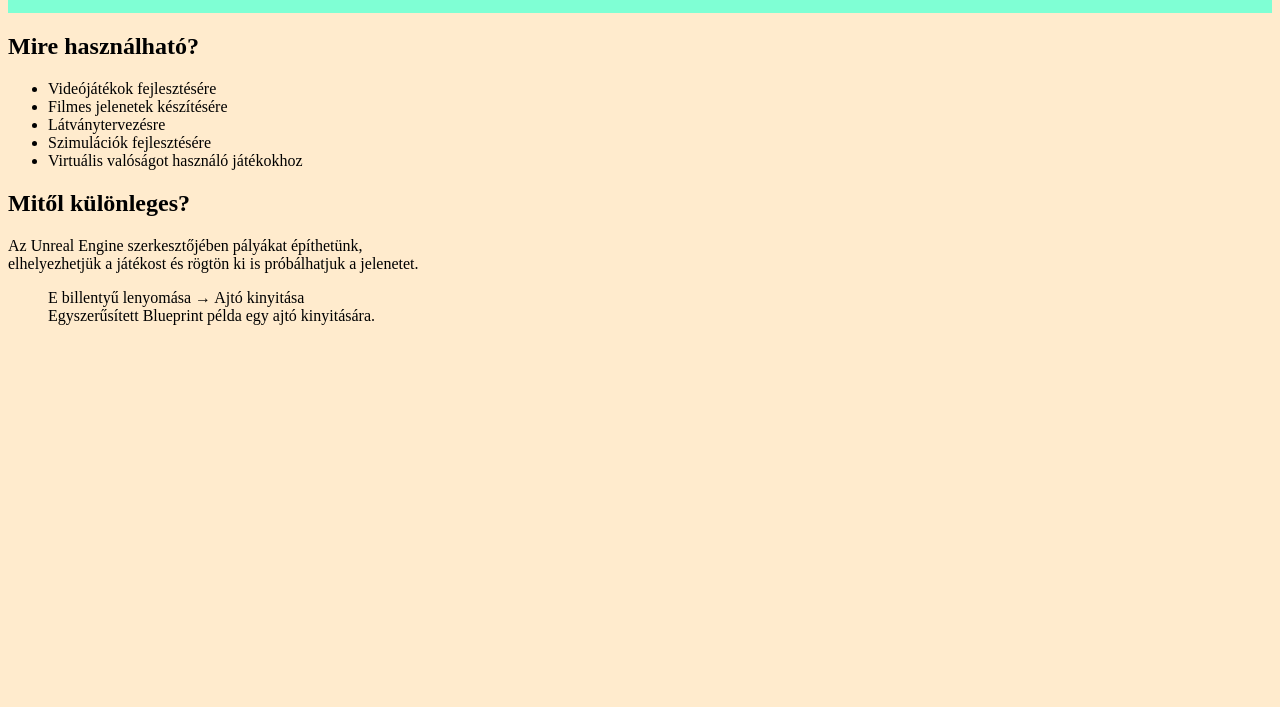
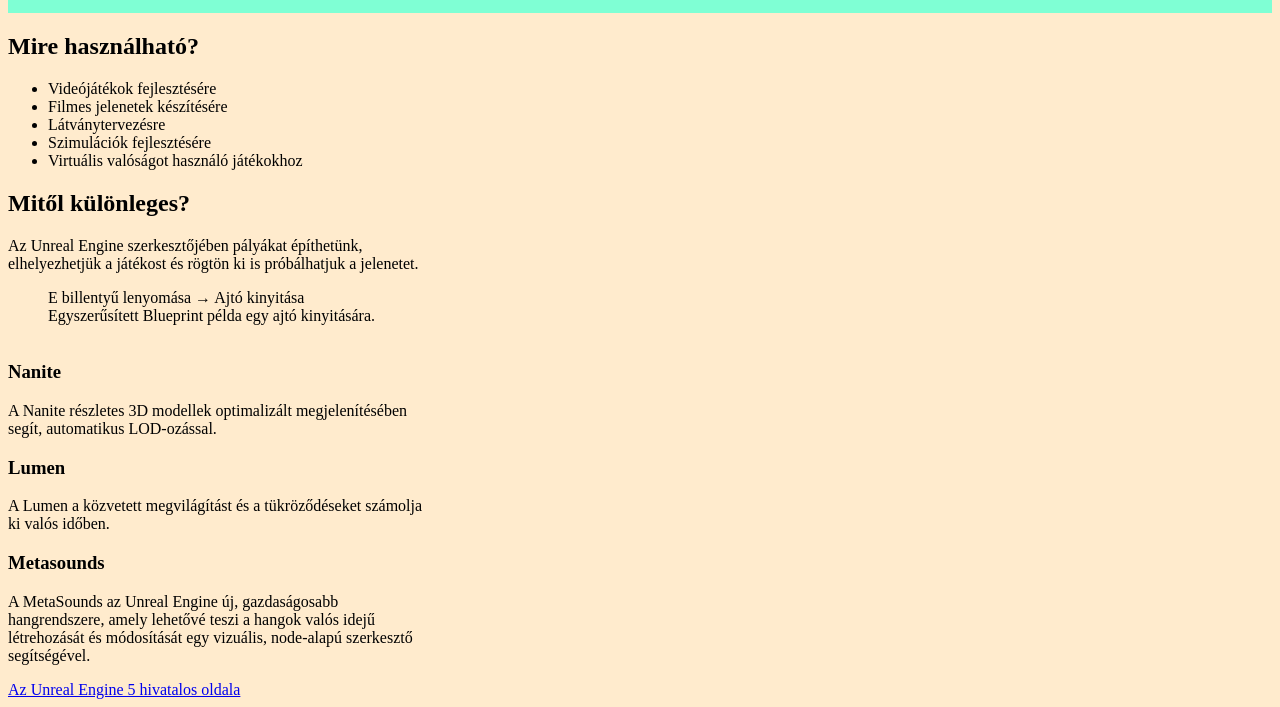
Before and after one commit to VargaAti/grid_11_12, a plain HTML site: page index.html in a window 1280 px wide. Shown: the part 109-816 px from the top of the page. Drawn offline with Linux system fonts and the light colour scheme.

Commit message:
Finish text

```diff
--- a/index.html
+++ b/index.html
@@ -1,11 +1,13 @@
 <!DOCTYPE html>
 <html lang="en">
+
 <head>
     <meta charset="UTF-8">
     <meta name="viewport" content="width=device-width, initial-scale=1.0">
     <title>Az Unreal Engine</title>
     <link rel="stylesheet" href="style.css">
 </head>
+
 <body>
     <div class="grid-layout">
         <header>
@@ -25,7 +27,8 @@
 
             <main>
                 <h2>Mitől különleges?</h2>
-                <p>Az Unreal Engine szerkesztőjében pályákat építhetünk, elhelyezhetjük a játékost és rögtön ki is próbálhatjuk a jelenetet.</p>
+                <p>Az Unreal Engine szerkesztőjében pályákat építhetünk, elhelyezhetjük a játékost és rögtön ki is
+                    próbálhatjuk a jelenetet.</p>
                 <figure>
                     <div>
                         <span>E billentyű lenyomása</span>
@@ -35,8 +38,24 @@
                     <figcaption>Egyszerűsített Blueprint példa egy ajtó kinyitására.</figcaption>
                     <img src="" alt="">
                 </figure>
+
+                <h3>Nanite</h3>
+                <p>A Nanite részletes 3D modellek optimalizált megjelenítésében segít, automatikus LOD-ozással.</p>
+
+                <h3>Lumen</h3>
+                <p>A Lumen a közvetett megvilágítást és a tükröződéseket számolja ki valós időben.</p>
+
+                <h3>Metasounds</h3>
+                <p>A MetaSounds az Unreal Engine új, gazdaságosabb hangrendszere, amely lehetővé teszi a hangok valós idejű
+                    létrehozását és módosítását egy vizuális, node-alapú szerkesztő segítségével.</p>
+
             </main>
         </aside>
+
+        <footer>
+            <a href="https://www.unrealengine.com/unreal-engine-5">Az Unreal Engine 5 hivatalos oldala</a>
+        </footer>
     </div>
 </body>
+
 </html>
```
